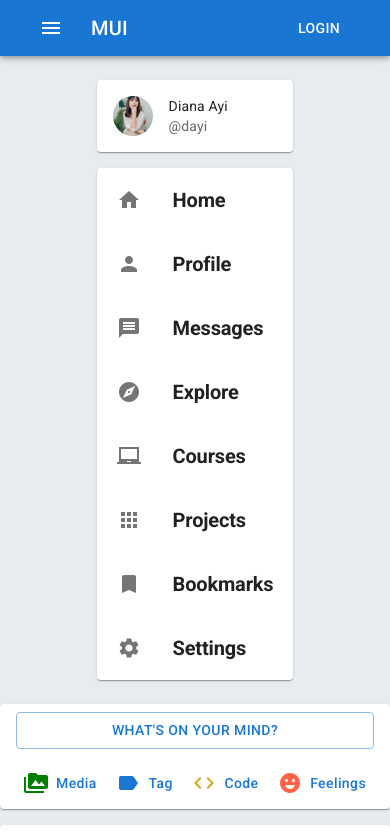
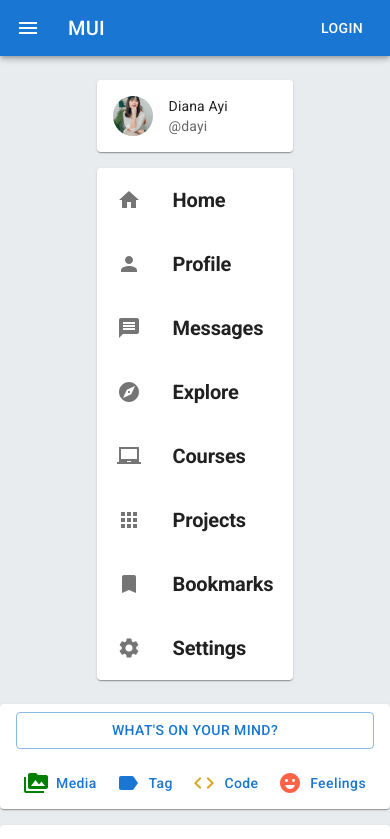
Before and after one commit to jpzambranoleon/project-neo-front-end, a React (Create React App) app: page / in a window 390 px wide. Shown: the top 839 px of the page. Built offline with nearby package versions, Linux system fonts and the light colour scheme.

Commit message:
updated Navbar.jsx

```diff
--- a/src/components/Navbar.jsx
+++ b/src/components/Navbar.jsx
@@ -3,12 +3,9 @@ import { alpha, AppBar, Avatar, Badge, InputBase, Toolbar, Typography, styled, B
 import { useState } from "react";
 
 const CustomToolbar = styled(Toolbar)(({ theme }) => ({
-    display: 'flex',
-    justifyContent: 'space-between',
-    width: '80%',
-    margin: '0 auto',
-    [theme.breakpoints.down('sm')]: {
-        width: '100%'
+    [theme.breakpoints.up('sm')]: {
+        width: '80%',
+        margin: '0 auto'
     }
 }));
 
@@ -59,7 +56,7 @@ const Navbar = () => {
     return (
         <Box sx={{ flexGrow: 1 }}>
             <AppBar>
-                <Toolbar sx={{ width: '80%', margin: '0 auto' }}>
+                <CustomToolbar>
                     <IconButton
                         size="large"
                         edge="start"
@@ -73,7 +70,7 @@ const Navbar = () => {
                         MUI
                     </Typography>
                     <Button color="inherit">Login</Button>
-                </Toolbar>
+                </CustomToolbar>
             </AppBar>
         </Box>
     )
```
